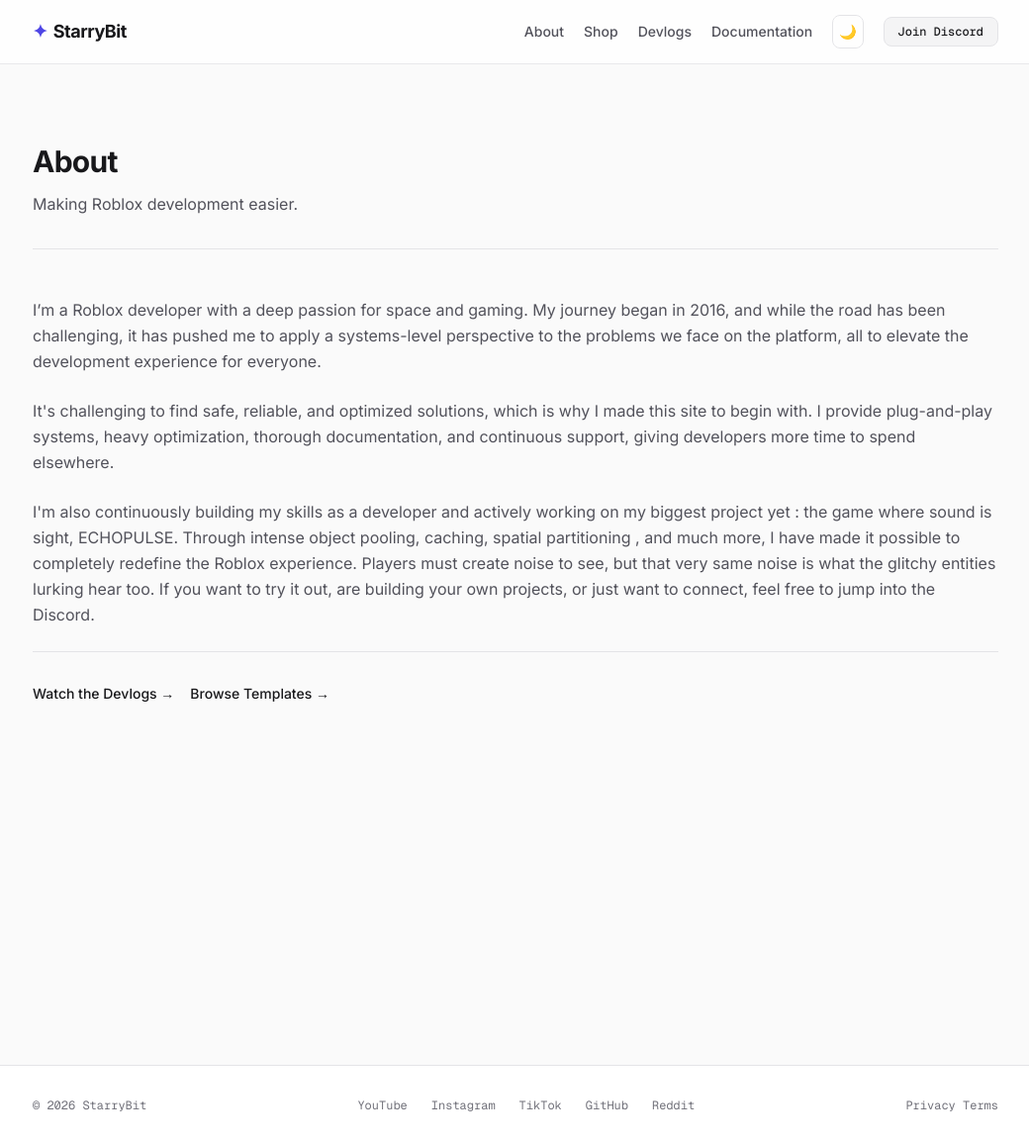
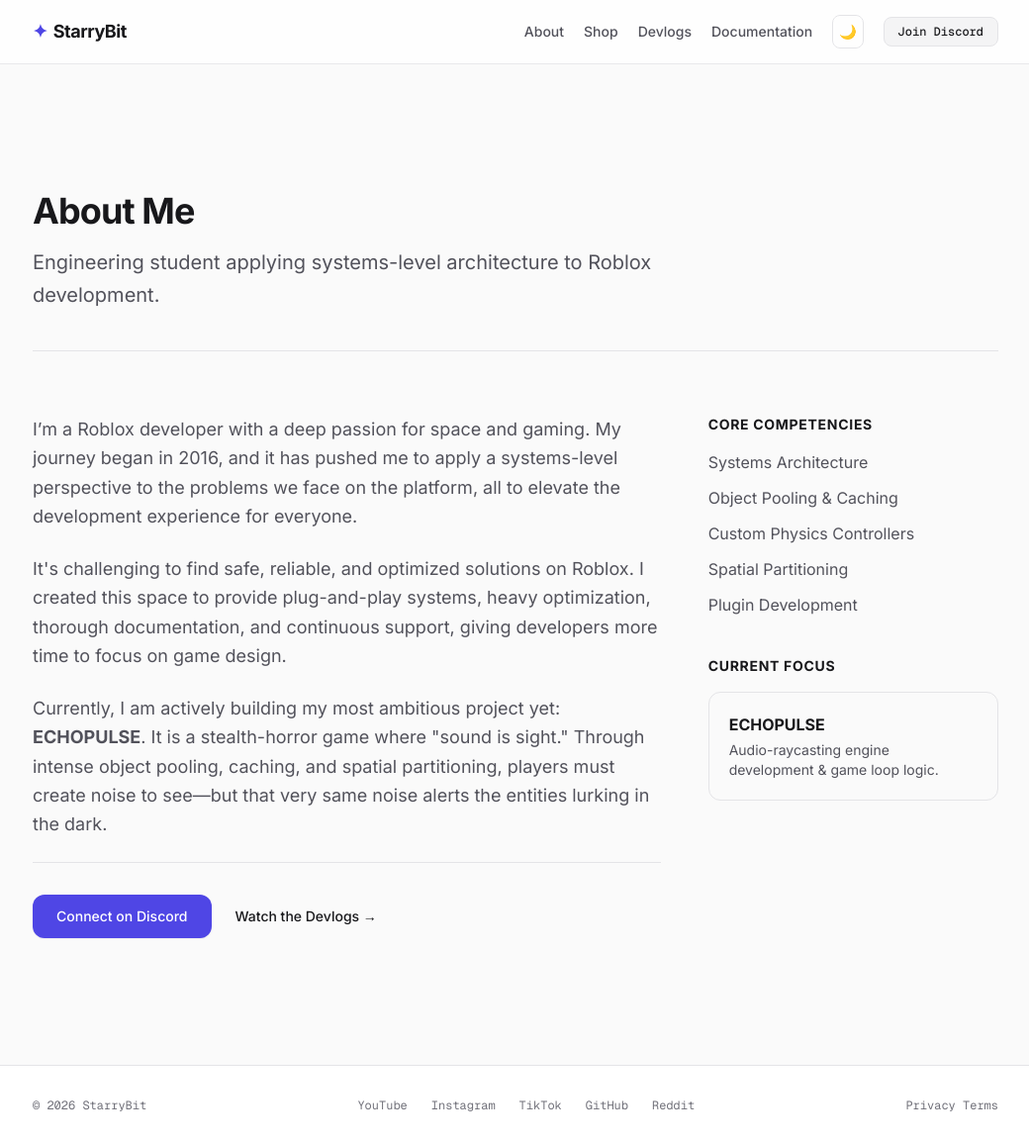
Before and after one commit to StarryBit/starrybit.github.io, a Jekyll site: the page built from about/index.html, in a window 1280 px wide and 1157 px high. Shown: the whole window at 99% size, without its empty margins (119-1159 px from the left). Built offline with Jekyll 4.4.1, drawn with Linux system fonts in a browser that asks for light colours; nearby versions of some CDN libraries.

Commit message:
Update index.html

```diff
--- a/about/index.html
+++ b/about/index.html
@@ -1,37 +1,63 @@
 ---
 layout: default
 title: About | StarryBit
+description: Learn more about StarryBit, a software engineering student and Roblox systems developer focused on scalable architecture and immersive games.
 ---
 
-<section>
+<div class="max-w-5xl mx-auto py-12">
     <!-- Page Header -->
-        <div class="mb-12 border-b border-zinc-200 dark:border-zinc-800/60 pb-8">
-                <h1 class="text-3xl font-bold tracking-tight mb-3">About</h1>
-                <p class="text-zinc-600 dark:text-zinc-400 text-base max-w-xl leading-relaxed">
-                    Making Roblox development easier.
+    <header class="mb-16 border-b border-zinc-200 dark:border-zinc-800/60 pb-10">
+        <h1 class="text-4xl font-extrabold tracking-tight mb-4 text-zinc-900 dark:text-white">About Me</h1>
+        <p class="text-xl text-zinc-600 dark:text-zinc-400 max-w-2xl leading-relaxed">
+            Engineering student applying systems-level architecture to Roblox development.
         </p>
-        </div>
+    </header>
 
-        <section id="portfolio" class="space-y-6 text-base text-zinc-600 dark:text-zinc-400 leading-relaxed">
+    <div class="grid md:grid-cols-3 gap-12">
+        <!-- Main Bio (Takes up 2/3 of the space) -->
+        <section class="md:col-span-2 space-y-6 text-lg text-zinc-600 dark:text-zinc-400 leading-relaxed">
             <p>
-                I’m a Roblox developer with a deep passion for space and gaming. My journey began in 2016, and while the road has been challenging, it has pushed me to apply a systems-level perspective to the problems we face on the platform, all to elevate the development experience for everyone.
+                I’m a Roblox developer with a deep passion for space and gaming. My journey began in 2016, and it has pushed me to apply a systems-level perspective to the problems we face on the platform, all to elevate the development experience for everyone.
             </p>
 
             <p>
-                It's challenging to find safe, reliable, and optimized solutions, which is why I made this site to begin with. I provide plug-and-play systems, heavy optimization, thorough documentation, and continuous support, giving developers more time to spend elsewhere.
+                It's challenging to find safe, reliable, and optimized solutions on Roblox. I created this space to provide plug-and-play systems, heavy optimization, thorough documentation, and continuous support, giving developers more time to focus on game design.
             </p>
 
             <p>
-                I'm also continuously building my skills as a developer and actively working on my biggest project yet : the game where sound  is  sight, ECHOPULSE. Through intense object pooling, caching, spatial partitioning , and much more, I have made it possible to completely redefine the Roblox experience. Players must create noise to see, but that very same noise is what the glitchy entities lurking hear too. If you want to try it out, are building your own projects, or just want to connect, feel free to jump into the Discord.
+                Currently, I am actively building my most ambitious project yet: <strong>ECHOPULSE</strong>. It is a stealth-horror game where "sound is sight." Through intense object pooling, caching, and spatial partitioning, players must create noise to see—but that very same noise alerts the entities lurking in the dark.
             </p>
 
-        <div class="mt-12 flex gap-4 pt-8 border-t border-zinc-200 dark:border-zinc-800/60">
+            <div class="pt-8 mt-8 flex flex-wrap gap-6 border-t border-zinc-200 dark:border-zinc-800/60">
+                <a href="https://discord.gg/JwfTkNN8g" class="bg-indigo-600 hover:bg-indigo-500 text-white font-medium px-6 py-3 rounded-xl transition-all shadow-sm text-sm">
+                    Connect on Discord
+                </a>
                 <a href="https://youtube.com/@StarryBit" class="flex items-center gap-2 text-sm font-medium text-zinc-900 dark:text-white hover:text-indigo-600 dark:hover:text-indigo-400 transition-colors">
                     Watch the Devlogs &rarr;
                 </a>
-            <a href="/shop/" class="flex items-center gap-2 text-sm font-medium text-zinc-900 dark:text-white hover:text-indigo-600 dark:hover:text-indigo-400 transition-colors">
-                Browse Templates &rarr;
-            </a>
             </div>
         </section>
-    </section>
+
+        <!-- Sidebar / Skills (Takes up 1/3) -->
+        <aside class="space-y-10">
+            <div>
+                <h3 class="text-sm font-bold uppercase tracking-wider text-zinc-900 dark:text-white mb-4">Core Competencies</h3>
+                <ul class="space-y-3 text-zinc-600 dark:text-zinc-400">
+                    <li>Systems Architecture</li>
+                    <li>Object Pooling & Caching</li>
+                    <li>Custom Physics Controllers</li>
+                    <li>Spatial Partitioning</li>
+                    <li>Plugin Development</li>
+                </ul>
+            </div>
+
+            <div>
+                <h3 class="text-sm font-bold uppercase tracking-wider text-zinc-900 dark:text-white mb-4">Current Focus</h3>
+                <div class="p-5 rounded-xl bg-zinc-50 border border-zinc-200 dark:bg-zinc-900/50 dark:border-zinc-800">
+                    <h4 class="font-bold text-zinc-900 dark:text-white mb-1">ECHOPULSE</h4>
+                    <p class="text-sm text-zinc-600 dark:text-zinc-400">Audio-raycasting engine development & game loop logic.</p>
+                </div>
+            </div>
+        </aside>
+    </div>
+</div>
```
Lines whose indentation alone changed are shown as unchanged.
